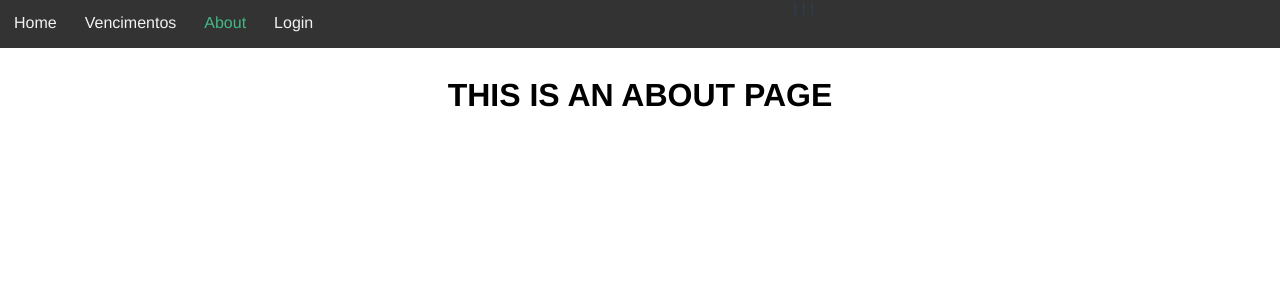
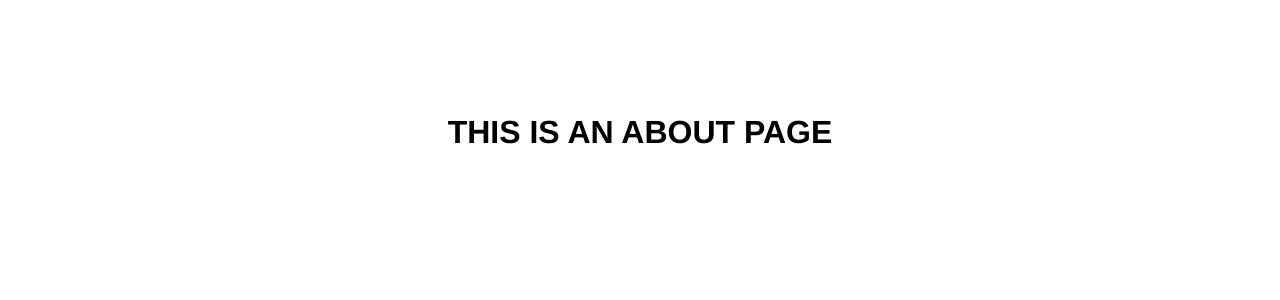
Before and after one commit to danilovalerio/financialhealthfront, a Vue app: page /#/about in a window 1280 px wide. Shown: the top 300 px of the page. Built offline with nearby package versions, Linux system fonts and the light colour scheme.

Commit message:
Ajuste de espaçamentos e exibir menu somente se estiver LOGADO

```diff
--- a/src/App.vue
+++ b/src/App.vue
@@ -1,8 +1,8 @@
 <template>
-<nav id="navbar">
-    <router-link to="/">Home</router-link> |
-    <router-link to="/vencimentos">Vencimentos</router-link> |
-    <router-link to="/about">About</router-link> |
+<nav v-if="this.$store.state.loggedIn">
+    <router-link to="/">Home</router-link>
+    <router-link to="/vencimentos">Vencimentos</router-link>
+    <router-link to="/about">About</router-link>
     <router-link to="/login" v-if="!this.$store.state.loggedIn">Login</router-link>
     <router-link to="/login" @click="this.$store.dispatch('logout')" v-else> Logout</router-link>
 </nav>
@@ -27,7 +27,7 @@ $background-color_1: #333;
 /* Page content */
 /* The sticky class is added to the navbar with JS when it reaches its scroll position */
 /* Add some top padding to the page content to prevent sudden quick movement (as the navigation bar gets a new position at the top of the page (position:fixed and top:0) */
-#navbar {
+nav {
     position: fixed;
     width: 100vw;
     left: 0;
@@ -45,6 +45,7 @@ $background-color_1: #333;
         text-align: center;
         padding: 14px;
         text-decoration: none;
+        align-items: center;
 
         &.router-link-exact-active {
             color: #42b983;
@@ -52,20 +53,15 @@ $background-color_1: #333;
     }
 }
 
-.content {
-    padding: 16px;
+.views {
+    padding-top: 16px;
 }
 
 .sticky {
     position: fixed;
     top: 0;
-    width: 100%;
 
-    + {
-        .content {
-            padding-top: 60px;
-        }
-    }
+
 }
 
 .views {
--- a/src/components/Resume.vue
+++ b/src/components/Resume.vue
@@ -44,7 +44,7 @@ export default {
 /* Add some padding inside the card container */
 
 .container {
-    padding: 2px 16px;
+    padding: 2px;
     margin: 0px;
 }
 
--- a/src/views/AboutView.vue
+++ b/src/views/AboutView.vue
@@ -4,7 +4,4 @@
   </div>
 </template>
 <style>
-.about {
-  margin-top: 6%;
-}
 </style>
--- a/src/views/HomeView.vue
+++ b/src/views/HomeView.vue
@@ -77,3 +77,9 @@ export default {
 
 }
 </script>
+<style>
+.home {
+    margin: 0px;
+    padding: 0px;
+}
+</style>
--- a/src/views/VencimentosView.vue
+++ b/src/views/VencimentosView.vue
@@ -133,7 +133,6 @@ body {
 
 
 .home {
-    margin-top: 6%;
     font-size: 12px;
 }
 
```
Also changed, not shown: 1 other file (tests, documents, lock files or other folders).
